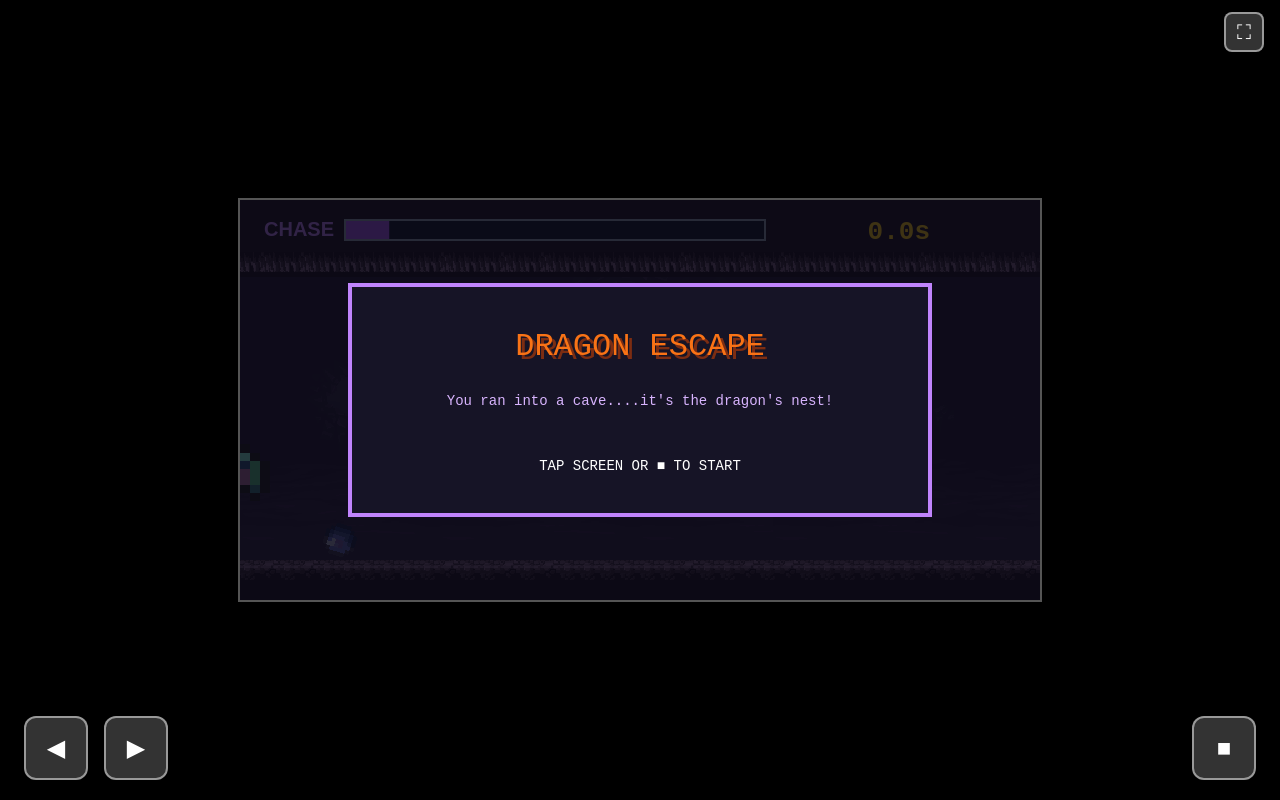
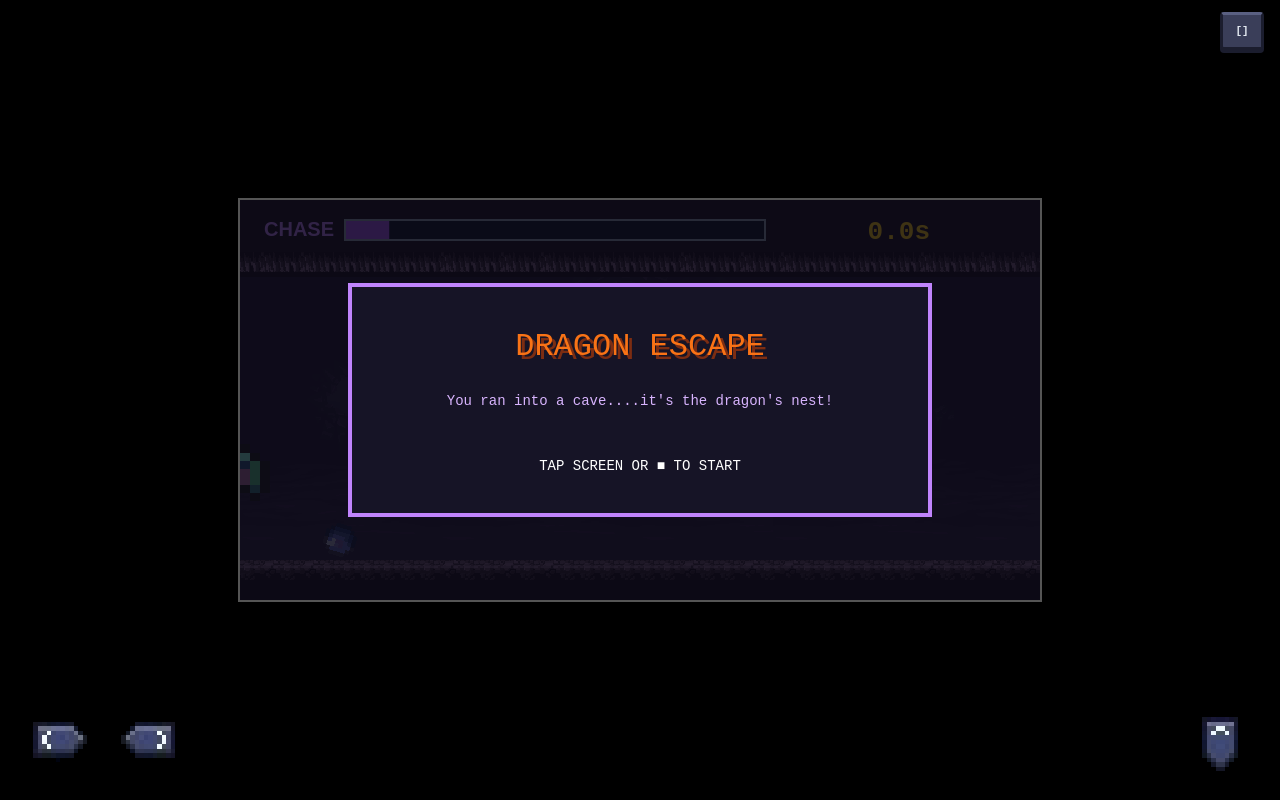
Before and after one commit to Parthsharma256/Dragon-Escape, a plain HTML site: page index.html in a window 1280 px wide. Drawn offline with Linux system fonts and the light colour scheme; a web font is replaced by a local one.

Commit message:
updated buttons

```diff
--- a/index.html
+++ b/index.html
@@ -10,13 +10,13 @@
   </head>
   <body>
     <canvas id="gameCanvas" width="800" height="400"></canvas>
-    <button id="fsbutton">⛶</button>
+    <button id="fsbutton">[]</button>
     <div id="controls">
       <div class="movement">
-      <button id="left" class="movement_button">◀</button>
-      <button id="right" class="movement_button">▶</button>
+      <button id="left" class="movement_button"></button>
+      <button id="right" class="movement_button"></button>
       </div>
-      <button id="jump" class="movement_button">■</button>
+      <button id="jump" class="movement_button"></button>
     </div>
     <script src="game.js"></script>
   </body>
--- a/style.css
+++ b/style.css
@@ -35,27 +35,46 @@ body {
   gap:16px;
 }
 .movement_button{
-width:64px;
-height:64px;
-  font-size:24px;
-  color:white;
-  background-color:rgba(255, 255,255,0.2);
-  border:2px solid rgba(255,255,255,0.5);
-  border-radius:12px;
-  pointer-events:auto;
-  touch-action:none;
-  user-select:none;
+width:72px;
+height:72px;
+background-color:transparent;
+background-size:contain;
+background-repeat:no-repeat;
+background-position:center;
+border:none;
+image-rendering:pixelated;
+pointer-events:auto;
+touch-action:none;
+user-select:none;
 }
+#left{background-image:url("assets/btn_left.png");}
+#left:active{background-image:url("assets/btn_left_pressed.png");}
+
+#right{background-image: url("assets/btn_right.png");}
+#right:active{background-image:url("assets/btn_right_pressed.png");}
+
+#jump {background-image:url("assets/btn_up.png");}
+#jump:active{background-image:url("assets/btn_up_pressed.png");}
+
 #fsbutton{
   position:fixed;
   top:12px;
   right:16px;
-  width:40px;
-  height:40px;
-  font-size:20px;
-  color:white;
-  background-color:rgba(255,255,255,0.2);
-  border:2px solid rgba(255,255,255,0.5);
-  border-radius:8px;
+  width:44px;
+  height:38px;
+ font-family:"Press Start 2P",monospace;
+  font-size:11px;
+  font-weight:bold;
+  color:#e2e8f0;
+  background-color:#3a3e59;
+  border:3px solid #1b1d2e;
+  border-top-color:#5a6082;
+  border-radius:4px;
+  box-shadow:0 3px 0 #1b1d2e;
   z-index:10;
 }
+#fsbutton:active{
+  transform:translateY(3px);
+  box-shadow:0 0 0 #1b1d2e;
+  background: color #292c42;
+}
```
Also changed, not shown: assets/btn_left.png (added), assets/btn_left_pressed.png (added), assets/btn_right.png (added), assets/btn_right_pressed.png (added), assets/btn_up.png (added), assets/btn_up_pressed.png (added).
